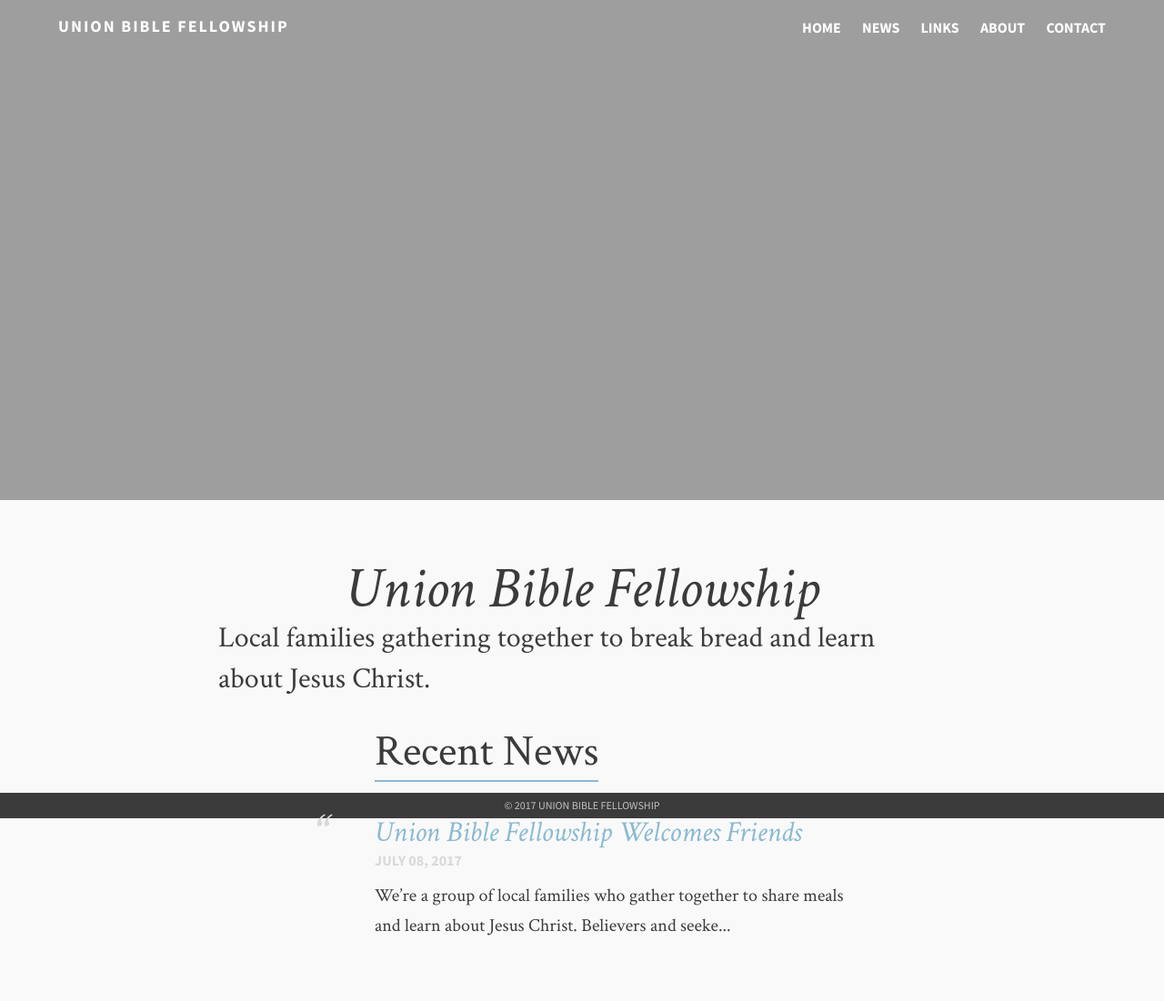
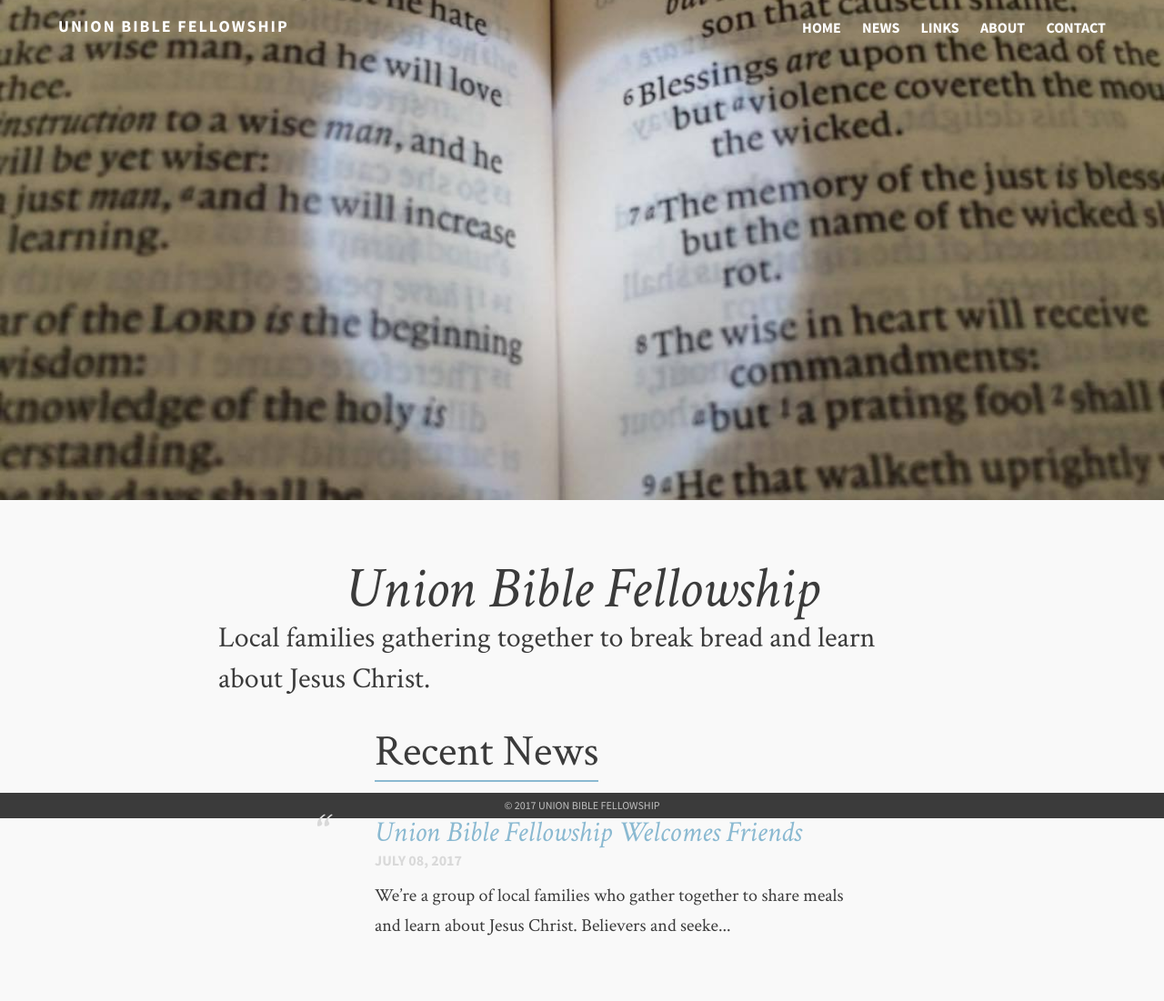
Before and after one commit to flashlightministries/unionbiblefellowship, a Jekyll site: the page built from index.md, in a window 1280 px wide. Shown: the whole page at 91% size. Built offline with Jekyll 4.4.1, drawn with Linux system fonts in a browser that asks for light colours.

Commit message:
Update home.html

```diff
--- a/_layouts/home.html
+++ b/_layouts/home.html
@@ -3,7 +3,7 @@
     <div id='bump'>
         <section class="article">
           <div class="overlay-lighter"></div>
-          <div class="featured-image" style="background-image: url({{ site.url }}/images/flashlight3.jpg)"></div>
+          <div class="featured-image" style="background-image: url({{ site.url }}/images/flashlight1.jpg)"></div>
           <article class="archive-wrap">
               <header class="post-header">
                  <hgroup>
```
